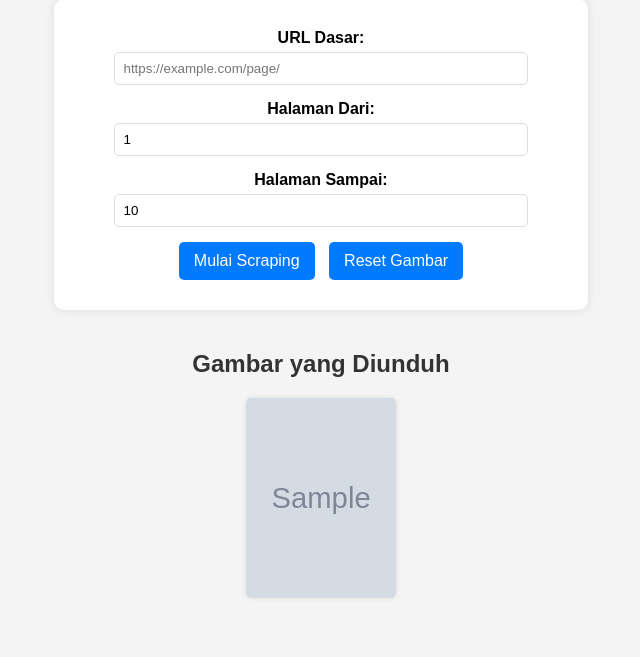
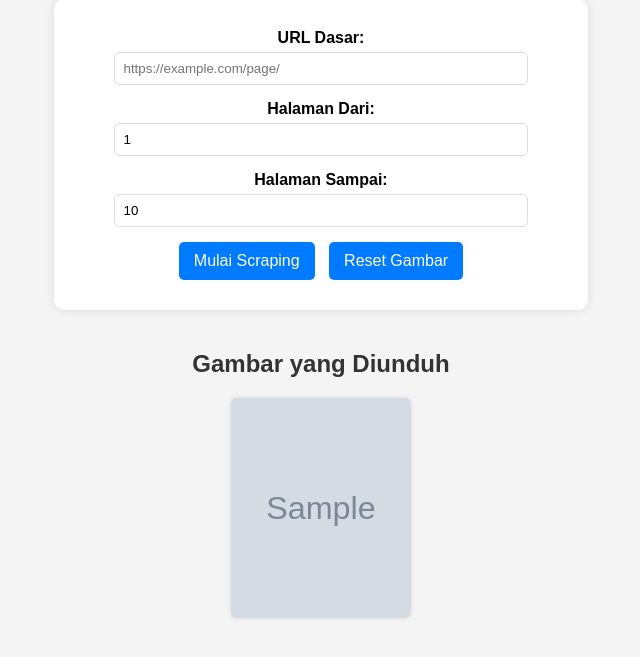
Before and after one commit to fhebriantz/image_scraper, a Flask app: template templates/index.html in a window 1280 px wide. Shown: the part 81-738 px from the top of the page, without its empty margins (319-959 px from the left). Run offline with Flask 3, Linux system fonts and the light colour scheme; the template is opened without the code that fills it: most values are stand-ins (such as "Sample title", 1, 10 or a date in 2020); grey boxes marked "Sample" are stand-in pictures.

```diff
--- a/static/style.css
+++ b/static/style.css
@@ -57,8 +57,8 @@ button:hover {
 }
 
 #imageGallery img {
-    width: 150px;
-    height: 200px;
+    width: 180px;
+    height: 220px;
     /* Tentukan ukuran agar seragam */
     object-fit: cover;
     /* Mencegah stretch, hanya menampilkan bagian yang muat */
```
Also changed, not shown: scraper.py (+6 -2 lines).
